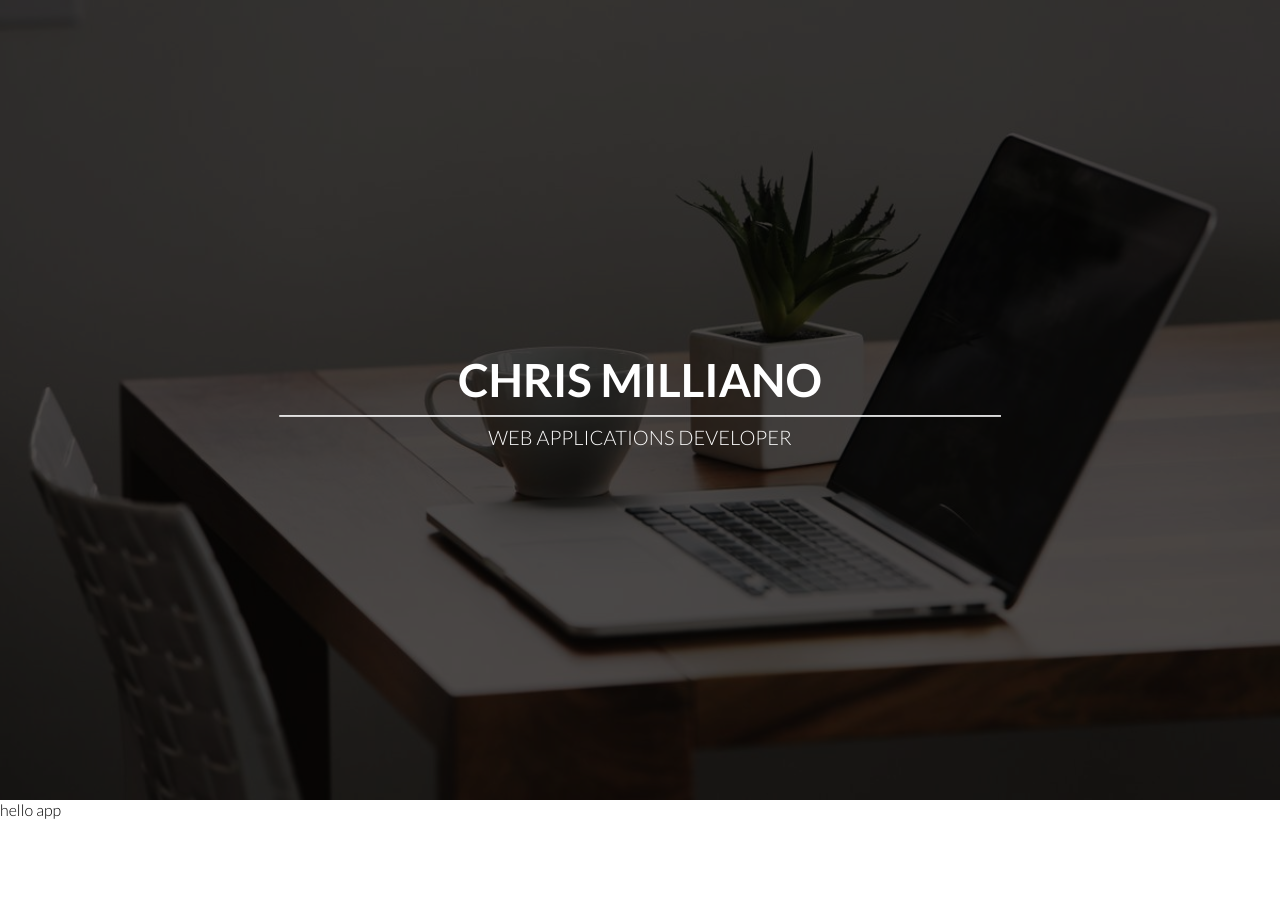
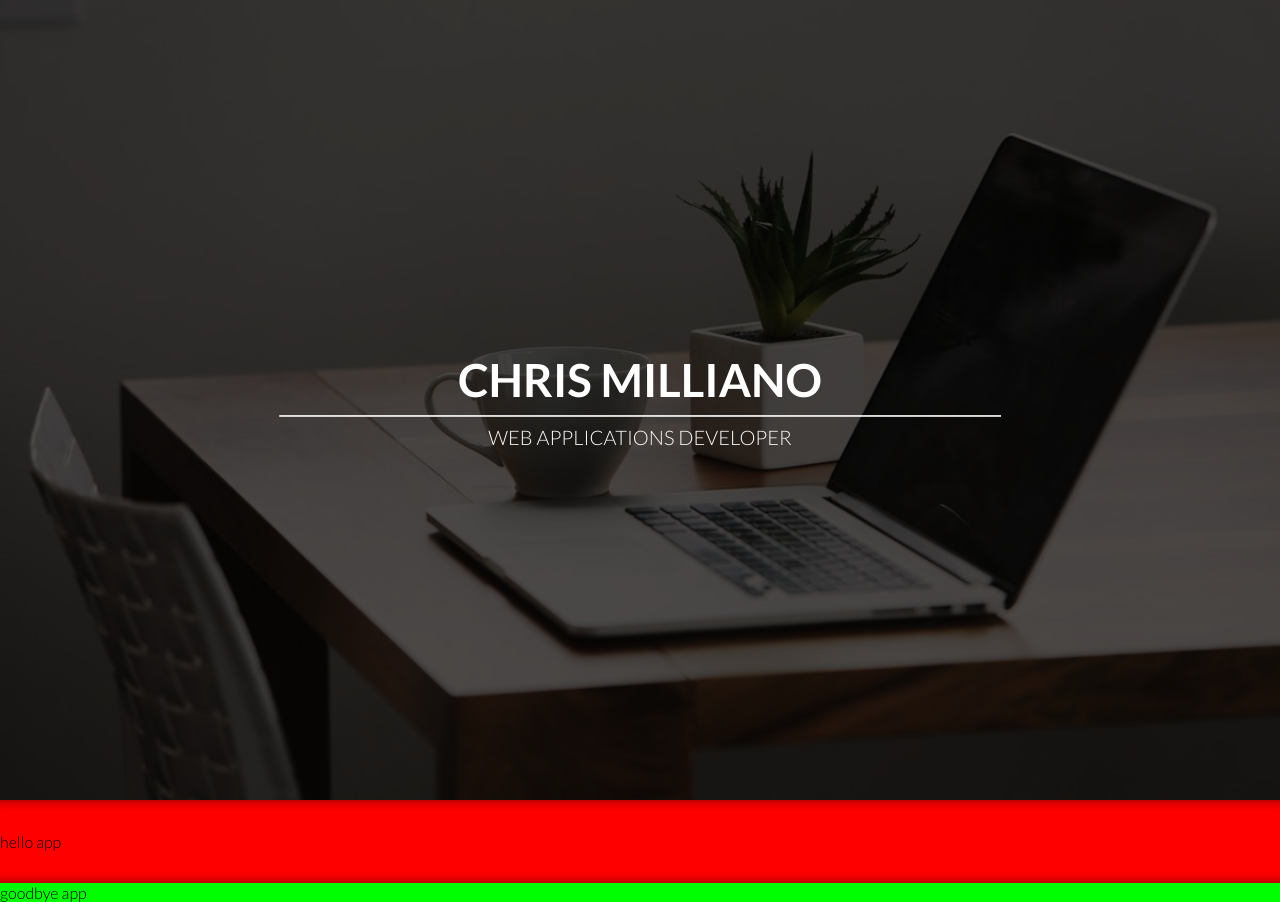
Before and after one commit to chris-milliano/personal-site, an Angular app: page / in a window 1280 px wide. Before the commit the page ends 819 px from the top, so only its background shows below. Built offline with nearby package versions, Linux system fonts and the light colour scheme.

Commit message:
FEAT: Add themeatic section bereaks

```diff
--- a/src/app/components/welcome/welcome.component.html
+++ b/src/app/components/welcome/welcome.component.html
@@ -5,7 +5,7 @@
             CHRIS MILLIANO
         </div>
 
-        <hr />
+        <hr/>
 
         <div id="welcome__description" class="text">
             WEB APPLICATIONS DEVELOPER
--- a/src/app/pages/landing-page/landing-page.component.html
+++ b/src/app/pages/landing-page/landing-page.component.html
@@ -1,4 +1,15 @@
 <div id="landing-page" class="container">
+
     <app-welcome></app-welcome>
-    hello app
+
+    <div class="container" style="background-color:#f00;">
+        <hr class="section-hr section-hr--top"/>
+        hello app
+        <hr class="section-hr section-hr--bottom"/>
+    </div>
+
+    <div class="container" style="background-color:#0f0;">
+        goodbye app
+    </div>
+
 </div>
--- a/src/styles.scss
+++ b/src/styles.scss
@@ -62,10 +62,19 @@ a {
     cursor: pointer;
 }
 
-// hr {
-//     height: 12px;
-//     border: 0;
-//     box-shadow: inset 0 12px 12px -12px rgba(0, 0, 0, 0.5);
-//     margin-top: 0;
-//     margin-bottom: 20px;
-// }
+.section-hr {
+    height: 12px;
+    border: 0;
+}
+
+.section-hr--top {
+    box-shadow: inset 0 12px 12px -12px rgba(0, 0, 0, 0.5);
+    margin-top: 0;
+    margin-bottom: 20px;
+}
+
+.section-hr--bottom {
+    box-shadow: inset 0 -12px 12px -12px rgba(0, 0, 0, 0.5);
+    margin-top: 20px;
+    margin-bottom: 0;
+}
```
